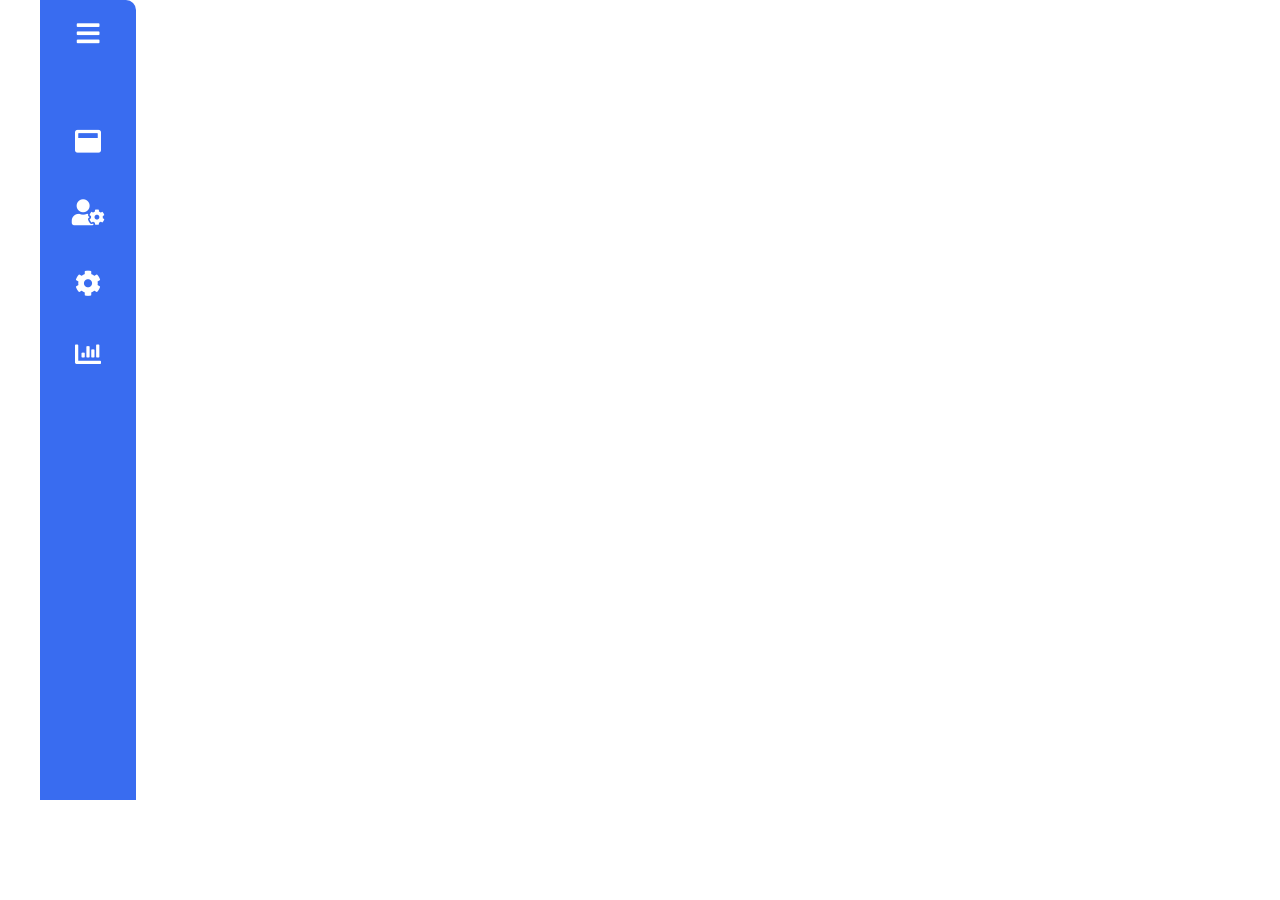
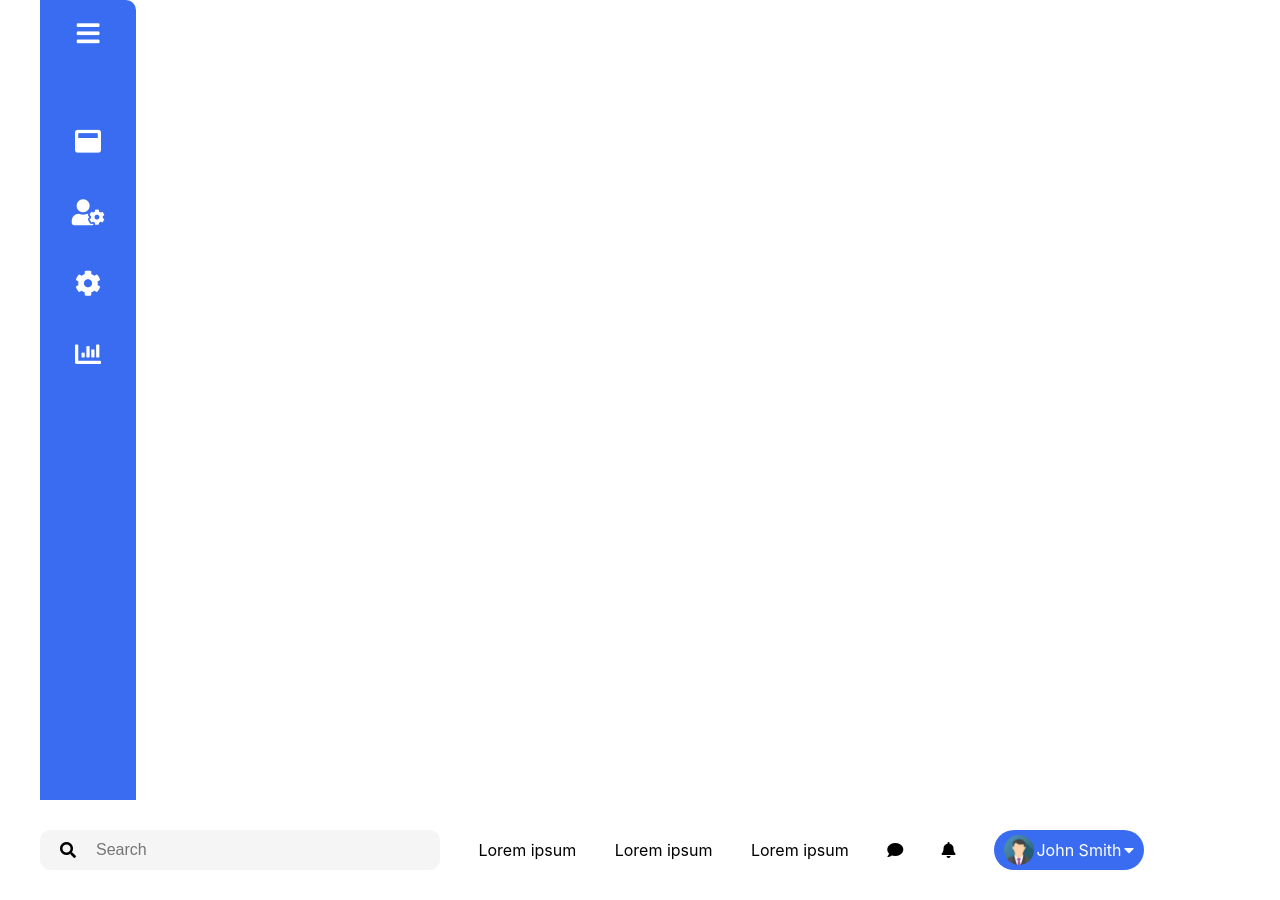
Before and after one commit to adeelrizvi89/digital-waze-test, a React (Create React App) app: page / in a window 1280 px wide. Before the commit the page ends 800 px from the top, so only its background shows below. Built offline with nearby package versions, Linux system fonts and the light colour scheme; some icons are missing.

Commit message:
Creater Header

```diff
--- a/src/Components/Header.js
+++ b/src/Components/Header.js
@@ -1,7 +1,31 @@
 import React from "react";
+import Avatar from "../Images/avatar.png";
 
 const Header = () => {
-  return <div className="header"></div>;
+  return (
+    <div className="header">
+      <div className="searchBar">
+        <i class="fas fa-search"></i>
+        <input type="text" placeholder="Search"></input>
+      </div>
+      <span className={{ fontsize: "16px", fontWeight: "500" }}>
+        Lorem ipsum
+      </span>
+      <span className={{ fontsize: "16px", fontWeight: "500" }}>
+        Lorem ipsum
+      </span>
+      <span className={{ fontsize: "16px", fontWeight: "500" }}>
+        Lorem ipsum
+      </span>
+      <i class="fas fa-comment"></i>
+      <i class="fas fa-bell"></i>
+      <div className="user">
+        <img src={Avatar}></img>
+        <span>John Smith</span>
+        <i class="fas fa-caret-down"></i>
+      </div>
+    </div>
+  );
 };
 
 export default Header;
--- a/src/index.css
+++ b/src/index.css
@@ -43,4 +43,39 @@ code {
   display: flex;
   align-items: center;
   justify-content: space-between;
+  width: 92%;
+  height: 100px;
 }
+.searchBar {
+  display: flex;
+  align-items: center;
+  background-color: #f5f5f5;
+  border-radius: 10px;
+  width: 400px;
+  height: 40px;
+  padding: 0px 20px;
+}
+.searchBar input {
+  outline: none;
+  border: none;
+  font-size: 16px;
+  background-color: #f5f5f5;
+}
+.searchBar .fa-search {
+  margin-right: 20px;
+}
+.user {
+  display: flex;
+  align-items: center;
+  justify-content: space-between;
+  width: 150px;
+  height: 40px;
+  background-color: #396cf0;
+  padding: 5px 10px;
+  border-radius: 50px;
+  color: #fff;
+}
+.user img {
+  width: 30px;
+  border-radius: 50%;
+}
```
Also changed, not shown: src/Images/avatar.png (added).
